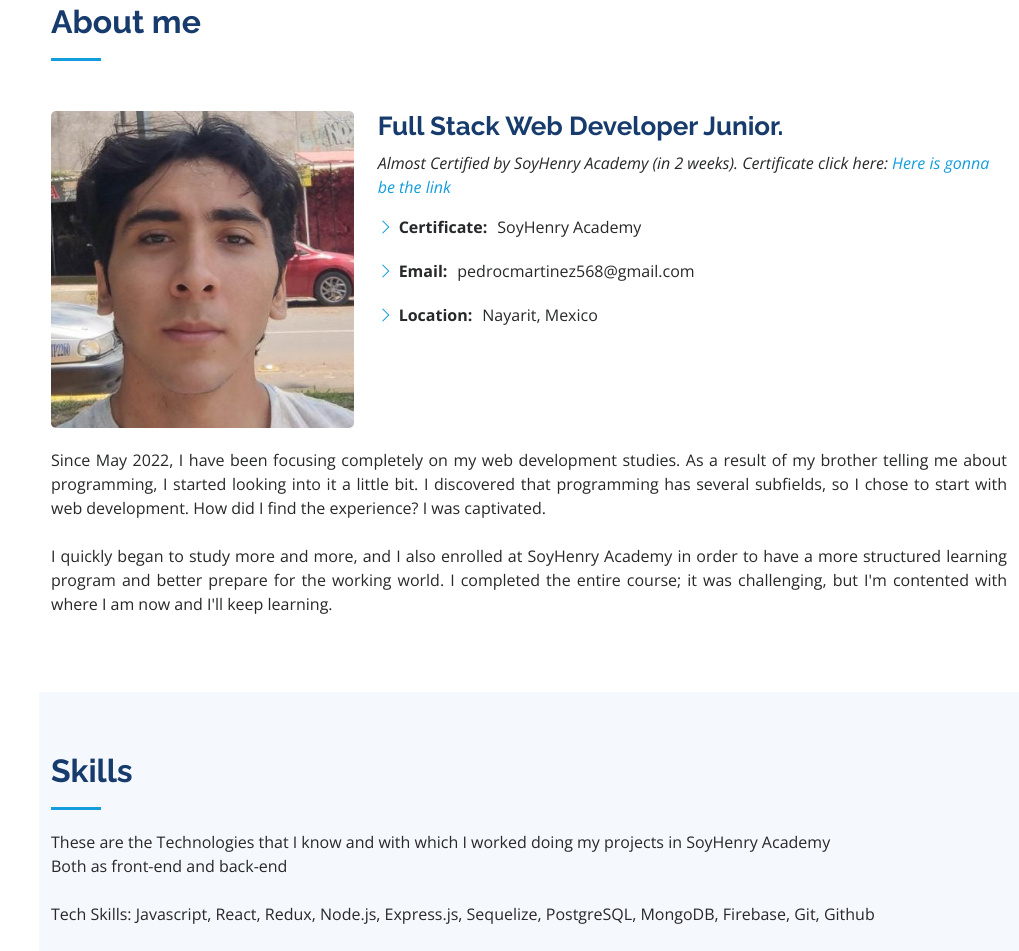
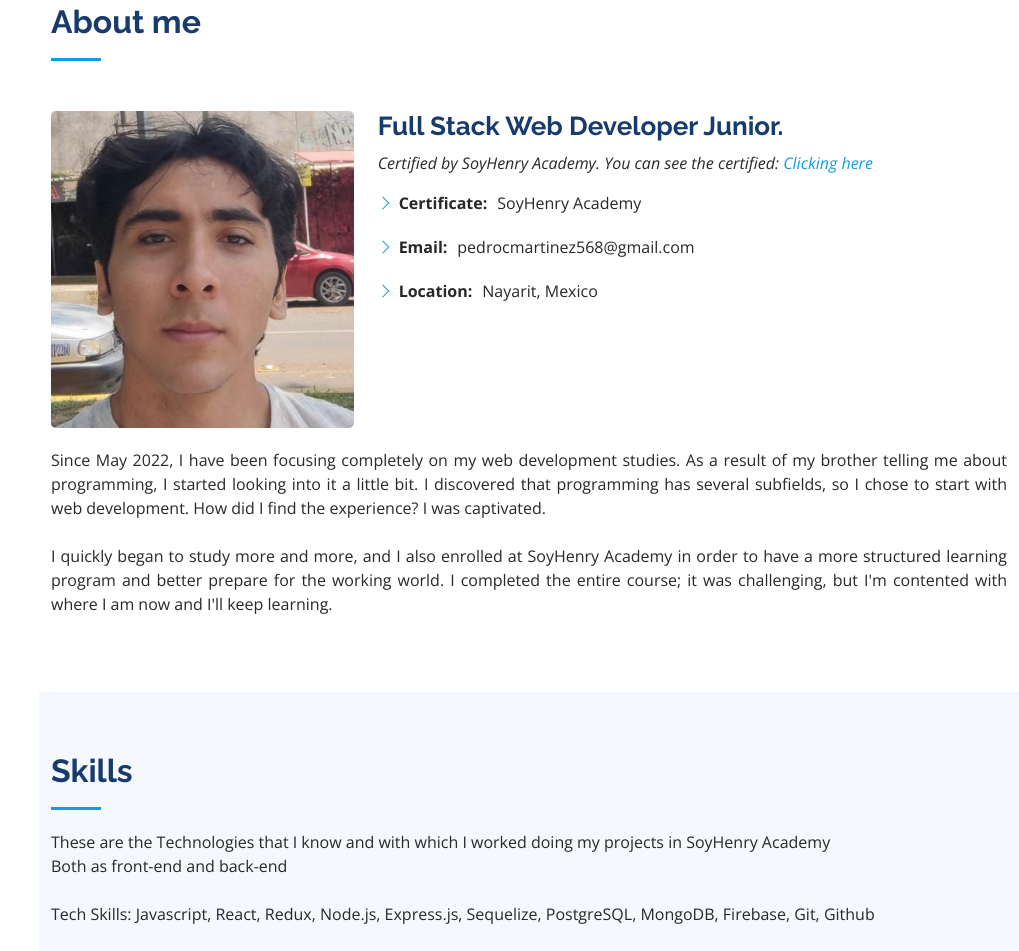
Before and after one commit to PedroMtz8/Portfolio, a plain HTML site: page index.html in a window 1280 px wide. Shown: the part 857-1808 px from the top of the page, without its empty margins (261-1280 px from the left). Drawn offline with nearby package versions, Linux system fonts and the light colour scheme.

Commit message:
Update index.html

```diff
--- a/index.html
+++ b/index.html
@@ -93,7 +93,7 @@
           <div class="col-lg-8 pt-4 pt-lg-0 content" data-aos="fade-left">
             <h3>Full Stack Web Developer Junior.</h3>
             <p class="fst-italic">
-              Almost Certified by SoyHenry Academy (in 2 weeks). Certificate click here: <a href="#">Here is gonna be the link</a>
+              Certified by SoyHenry Academy. You can see the certified: <a href="https://certificates.soyhenry.com/cert?id=471ca536-5d7b-4a3f-b043-71f977169070" target="_blank">Clicking here</a>
             </p>
             <div class="row">
 
```
